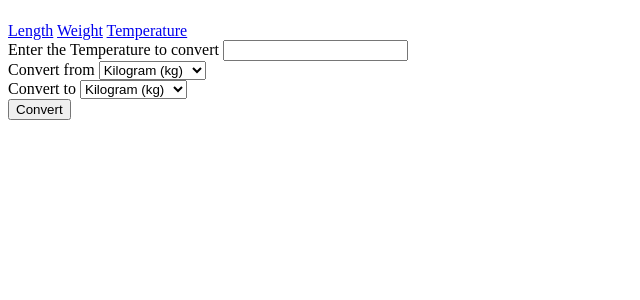
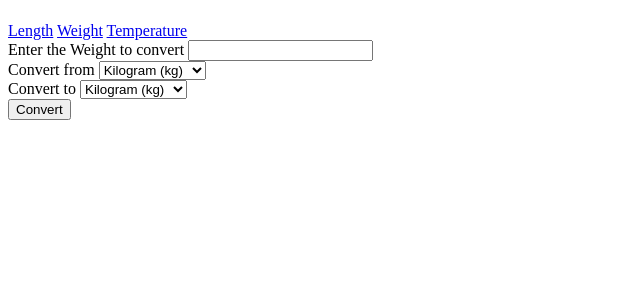
Before and after one commit to danielmascian/web-unit-converter, a Flask app: page /weight in a window 1280 px wide. Shown: the part 58-358 px from the top of the page, without its empty margins (0-640 px from the left). Run offline with Flask 3, Linux system fonts and the light colour scheme.

Commit message:
fix: correct session handling

```diff
--- a/main.py
+++ b/main.py
@@ -16,14 +16,12 @@ def length():
 
     if request.method == "POST":
         value = float(request.form["value"])
-        session["value"] = value
-        if "value" in session:
-            value = session["value"]
+        session["length_value"] = value
         metric_from = request.form["metric_from"]
         metric_to = request.form["metric_to"]
         result = calculate_length(value, metric_from, metric_to)
         return render_template("length_result.html", result = result , value = value , metric_from = metric_from , metric_to = metric_to,back_page = "length")
-    return render_template("length.html",value=session.get("value"))
+    return render_template("length.html",value=session.get("length_value"))
 
 @app.route("/weight",methods=["GET","POST"])
 def weight():
@@ -36,9 +34,10 @@ def weight():
         value = float(request.form["value"])
         metric_from = request.form["metric_from"]
         metric_to = request.form["metric_to"]
+        session["weight_value"] = value
         result = calculate_weight(value, metric_from, metric_to)
         return render_template("weight_result.html", result = result , value = value , metric_from = metric_from , metric_to = metric_to,back_page = "weight")
-    return render_template("weight.html")
+    return render_template("weight.html" , value=session.get("weight_value"))
 
 @app.route("/temperature",methods=["GET","POST"])
 def temperature():
@@ -50,9 +49,10 @@ def temperature():
         value = float(request.form["value"])
         metric_from = request.form["metric_from"]
         metric_to = request.form["metric_to"]
+        session["temperature_value"] = value
         result = calculate_temperature(value, metric_from, metric_to)
         return render_template("temperature_result.html", result = result , value = value , metric_from = metric_from , metric_to = metric_to,back_page = "temperature")
-    return render_template("temperature.html")
+    return render_template("temperature.html",value=session.get("temperature_value"))
 
 
 def calculate_length(value,metric_from,metric_to):
--- a/templates/weight.html
+++ b/templates/weight.html
@@ -1,6 +1,6 @@
 {%extends "index.html" %}
 {%block title%}Temperature Page{%endblock%}
-{%block value%}Temperature{%endblock%}
+{%block value%}Weight{%endblock%}
 {%block metric_from%}
 <select name="metric_from">
     <option value="kg">Kilogram (kg)</option>
```
